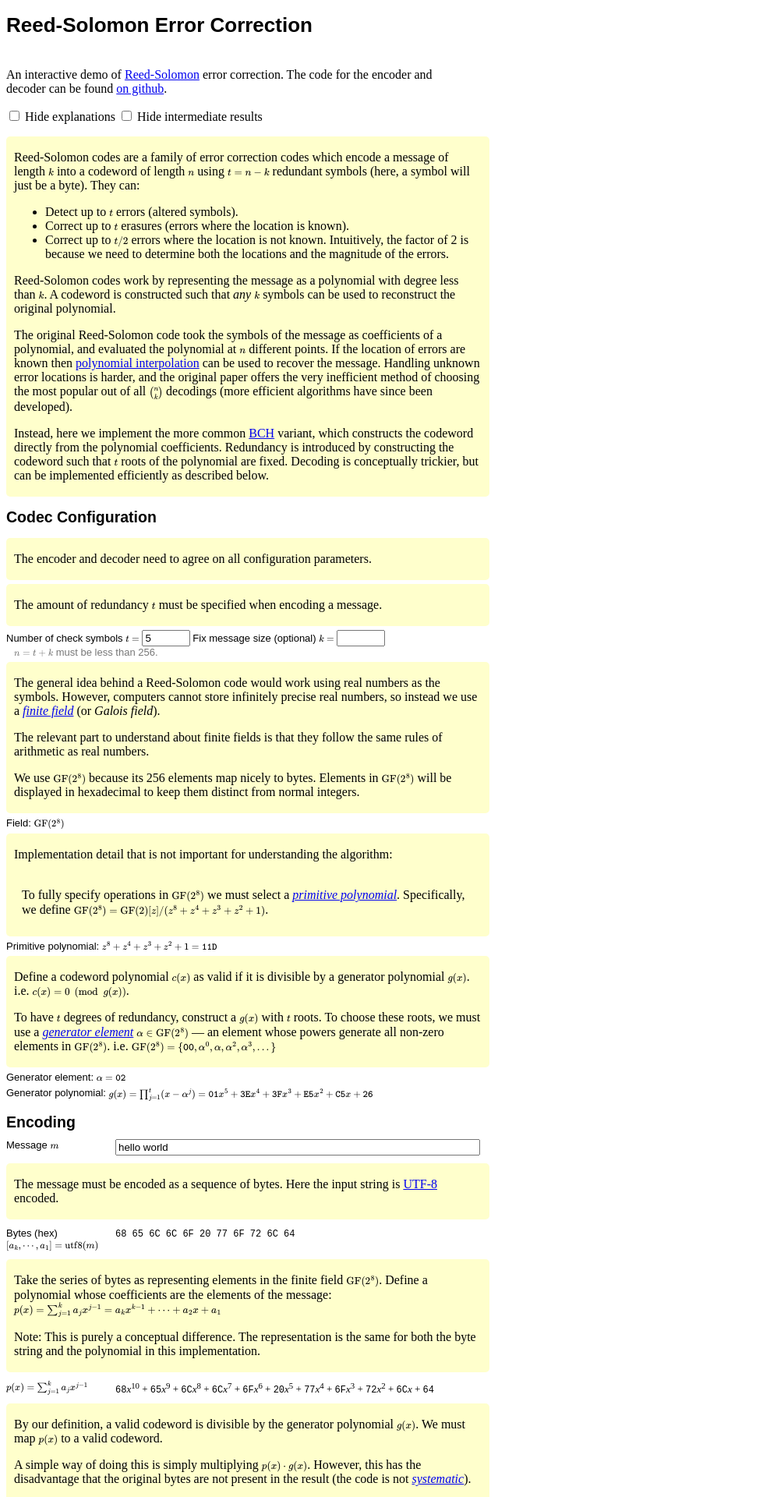
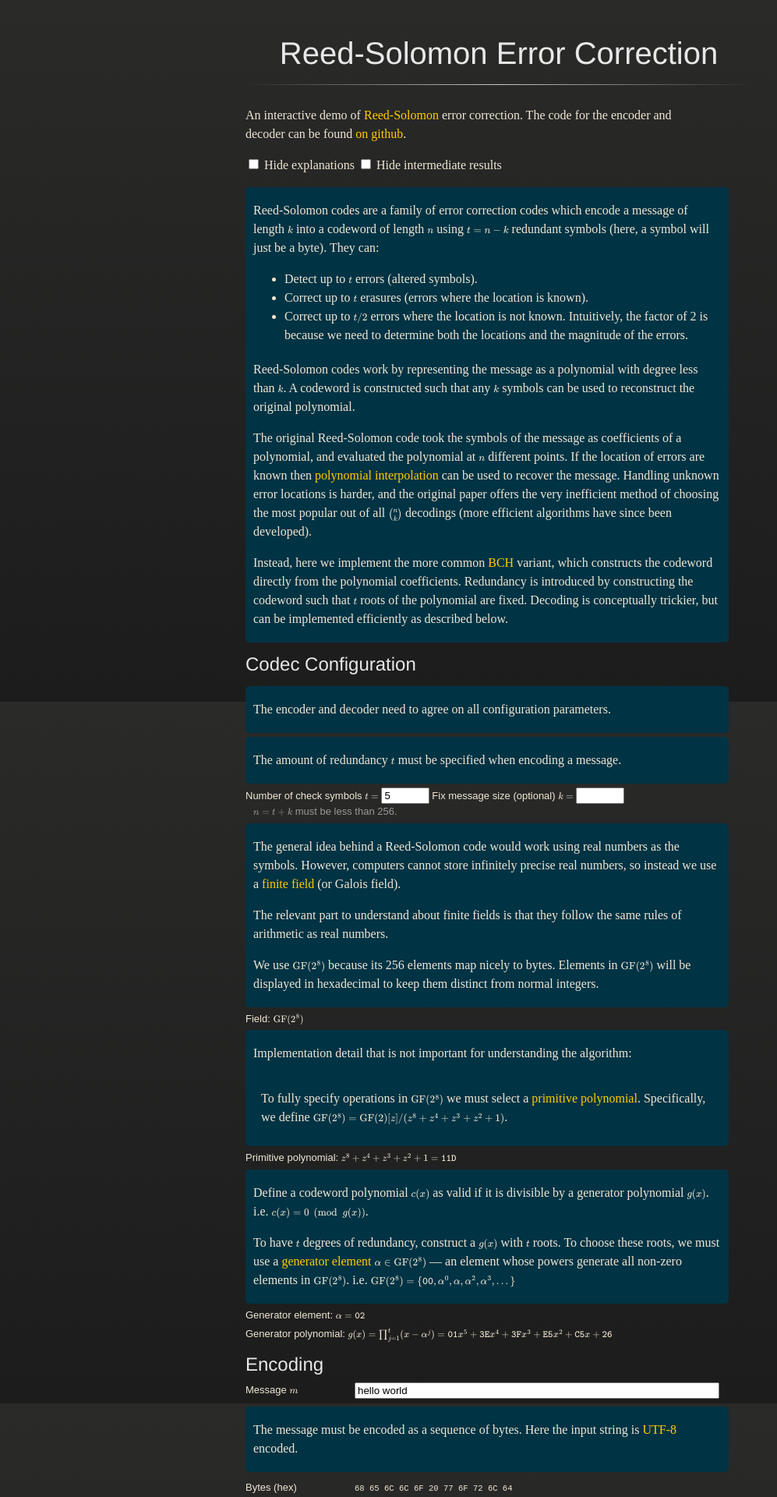
Before and after one commit to sigh/reed-solomon, a Jekyll site: the page built from index.md, in a window 1280 px wide. Shown: the top 1920 px of the page at 78% size, without its empty margins (0-997 px from the left). Built offline with Jekyll 4.4.1, drawn with Linux system fonts in a browser that asks for light colours.

Commit message:
Update styling to be consistant with sigh.github.io.

```diff
--- a/_layouts/default.html
+++ b/_layouts/default.html
@@ -4,7 +4,8 @@
     <meta charset='utf-8'>
     <meta http-equiv="X-UA-Compatible" content="IE=edge">
     <meta name="viewport" content="width=device-width, initial-scale=1">
-    <link rel="stylesheet" href="{{ '/assets/css/style.css?v=' | append: site.github.build_revision | relative_url }}">
+    <link rel="stylesheet" href="{{ '/css/style.css?v=' | append: site.github.build_revision | relative_url }}">
+    <link rel="stylesheet" href="{{ '/css/reed_solomon.css?v=' | append: site.github.build_revision | relative_url }}">
 
 {% include mathjax.html %}
 
@@ -17,15 +18,25 @@
   </head>
 
   <body>
-    <header>
-      <div class="container">
-        <h1>{{ page.title }}</h1>
-      </div>
-    </header>
+    <div class="wrapper">
+      <section>
+        <div id="title">
+          <h1>{{ page.title | default: site.title | default: site.github.repository_name }}</h1>
+          <p>{{ page.description }}</p>
+        </div>
+        <hr>
+        <div id="main_content">
+          {{ content }}
+        </div>
+        <hr>
+        <footer>
+          {% if site.github.is_project_page %}
+            <a href="{{ site.github.repository_url }}"><span>View on GitHub</span></a>
+          {% else %}
+            <a href="{{ site.github.owner_url }}"><span>View on GitHub</span></a>
+          {% endif %}
+        </footer>
 
-    <div class="container">
-      <section id="main_content">
-        {{ content }}
       </section>
     </div>
 
--- a/assets/css/style.css
+++ b/css/reed_solomon.css
@@ -9,10 +9,6 @@ body {
 }
 #overview p, blockquote p {
   margin: 1em 0px;
-}
-
-.container {
-  margin: 0 auto;
 }
 
 #main_content {
@@ -43,7 +39,7 @@ p, #main_content > * {
   margin-left: -4px;
 }
 .corrupted-byte {
-  background: #faa;
+  background: #700;
 }
 .bad-input {
   background: inherit;
@@ -67,12 +63,16 @@ blockquote,.notice {
 }
 
 blockquote {
-  background-color: #ffffcc;
+  background-color: #034;
   margin: 5px 0px;
 }
 
+blockquote {
+  border-left: 0;
+}
+
 .notice {
-  background-color: lightgreen;
+  background-color: #090;
 }
 
 h2,#configuration,blockquote,#overview,.notice {
@@ -91,12 +91,12 @@ blockquote blockquote {
 }
 
 .clarification {
-  color: #777;
+  color: #999;
   padding-left: 10px;
 }
 
 #decoded-message {
-  background-color: lightgreen;
+  background-color: #090;
   padding: 2px 5px;
   border-radius: 2px;
 }
@@ -106,7 +106,7 @@ blockquote blockquote {
 }
 
 .error-notice {
-  background-color: #ffd2d2;
+  background-color: #700;
 }
 
 #reset-corrupter {
@@ -116,3 +116,11 @@ blockquote blockquote {
 input:invalid {
   background: #faa;
 }
+
+code {
+  margin: 0;
+  padding: 0;
+}
+var {
+  font-style: italic;
+}
--- /dev/null
+++ b/css/style.css
@@ -0,0 +1,249 @@
+/* http://meyerweb.com/eric/tools/css/reset/
+   v2.0 | 20110126
+   License: none (public domain)
+*/
+html, body, div, span, applet, object, iframe,
+h1, h2, h3, h4, h5, h6, p, blockquote, pre,
+a, abbr, acronym, address, big, cite, code,
+del, dfn, em, img, ins, kbd, q, s, samp,
+small, strike, strong, tt, var,
+b, u, i, center,
+dl, dt, dd, ol,
+fieldset, form, label, legend,
+table, caption, tbody, tfoot, thead, tr, th, td,
+article, aside, canvas, details, embed,
+figure, figcaption, footer, header, hgroup,
+menu, nav, output, ruby, section, summary,
+time, mark, audio, video {
+	padding: 0;
+	margin: 0;
+	font: inherit;
+	font-size: 100%;
+	vertical-align: baseline;
+	border: 0;
+}
+/* HTML5 display-role reset for older browsers */
+article, aside, details, figcaption, figure,
+footer, header, hgroup, menu, nav, section {
+	display: block;
+}
+body {
+	line-height: 1;
+}
+blockquote, q {
+	quotes: none;
+}
+blockquote:before, blockquote:after,
+q:before, q:after {
+	content: '';
+	content: none;
+}
+table {
+	border-spacing: 0;
+	border-collapse: collapse;
+}
+
+/* From: https://github.com/pages-themes/midnight/blob/master/_sass/jekyll-theme-midnight.scss */
+
+body {
+  padding:0px 0 20px 0px;
+  margin: 0px;
+  font:14px/1.5 "OpenSansRegular", "Helvetica Neue", Helvetica, Arial, sans-serif;
+  color:#f0e7d5;
+  font-weight: normal;
+  background: #252525;
+  background-attachment: fixed !important;
+  background: linear-gradient(#2a2a29, #1c1c1c);
+}
+
+h1, h2, h3, h4, h5, h6 {
+  color:#e8e8e8;
+  margin:0 0 10px;
+  font-family: 'OpenSansRegular', "Helvetica Neue", Helvetica, Arial, sans-serif;
+  font-weight: normal;
+}
+
+p, ul, ol, table, pre, dl {
+  margin:0 0 20px;
+}
+
+h1, h2, h3 {
+  line-height:1.1;
+
+}
+
+h1 {
+  font-size:28px;
+}
+
+h2 {
+  font-size: 24px;
+}
+
+h4, h5, h6 {
+  color:#e8e8e8;
+}
+
+h3 {
+  font-size: 18px;
+  line-height: 24px;
+  font-family: 'OpenSansRegular', "Helvetica Neue", Helvetica, Arial, sans-serif !important;
+  font-weight: normal;
+  color: #b6b6b6;
+}
+
+a {
+  color:#ffcc00;
+  font-weight:400;
+  text-decoration:none;
+}
+a:hover {
+  color: #ffeb9b;
+}
+
+a small {
+  font-size:11px;
+  color:#666;
+  margin-top:-0.6em;
+  display:block;
+}
+
+strong {
+  font-family: 'OpenSansBold', "Helvetica Neue", Helvetica, Arial, sans-serif !important;
+  font-weight: normal;
+}
+
+.wrapper {
+  max-width:650px;
+  margin:0 auto;
+  position:relative;
+  padding: 0 20px;
+}
+
+section img {
+  max-width: 100%;
+}
+
+blockquote {
+  border-left:3px solid #ffcc00;
+  margin:0;
+  padding:0 0 0 20px;
+}
+
+code {
+  font-family: Monaco, Bitstream Vera Sans Mono, Lucida Console, Terminal, monospace;
+  color:#efefef;
+  font-size:13px;
+  margin: 0 4px;
+  padding: 4px 6px;
+  border-radius: 2px;
+}
+
+pre {
+  padding:8px 15px;
+  background: #191919;
+  border-radius: 2px;
+  border:1px solid #121212;
+  box-shadow: inset 0 1px 3px rgba(0,0,0,.3);
+  overflow: auto;
+  overflow-y: hidden;
+}
+pre code {
+  color: #efefef;
+  text-shadow: 0px 1px 0px #000;
+  margin: 0;
+  padding: 0;
+}
+
+table {
+  width:100%;
+  border-collapse:collapse;
+}
+
+th {
+  text-align:left;
+  padding:5px 10px;
+  border-bottom:1px solid #434343;
+  color: #b6b6b6;
+  font-family: 'OpenSansSemibold', "Helvetica Neue", Helvetica, Arial, sans-serif !important;
+  font-weight: normal;
+}
+
+td {
+  text-align:left;
+  padding:5px 10px;
+  border-bottom:1px solid #434343;
+}
+
+hr {
+  border: 0;
+  height: 1px;
+  background-image: linear-gradient(to right, rgba(255, 255, 255, 0), rgba(255, 255, 255, .75), rgba(255, 255, 255, 0));
+}
+
+dt {
+  color:#F0E7D5;
+  font-family: 'OpenSansSemibold', "Helvetica Neue", Helvetica, Arial, sans-serif !important;
+  font-weight: normal;
+}
+
+section {
+  max-width:650px;
+  padding: 30px 0px 50px 0px;
+  margin: 20px 0;
+}
+
+#title {
+  border: 0;
+  outline: none;
+  padding: 0 0 5px 0;
+}
+#title h1 {
+  font-family: 'OpenSansLight', "Helvetica Neue", Helvetica, Arial, sans-serif;
+  font-weight: normal;
+  font-size: 40px;
+  text-align: center;
+  line-height: 36px;
+}
+#title p {
+  color: #d7cfbe;
+  font-family: 'OpenSansLight', "Helvetica Neue", Helvetica, Arial, sans-serif;
+  font-weight: normal;
+  font-size: 18px;
+  text-align: center;
+}
+
+@media print, screen and (max-width: 720px) {
+  #title {
+    .credits {
+      display: block;
+      width: 100%;
+      line-height: 30px;
+      text-align: center;
+
+      .left {
+        float: none;
+        display: block;
+      }
+
+      .right {
+        float: none;
+        display: block;
+      }
+    }
+  }
+}
+
+@media print, screen and (max-width: 480px) {
+
+  #header {
+    margin-top: -20px;
+  }
+
+  section {
+    margin-top: 40px;
+  }
+  nav {
+    display: none;
+  }
+}
```
